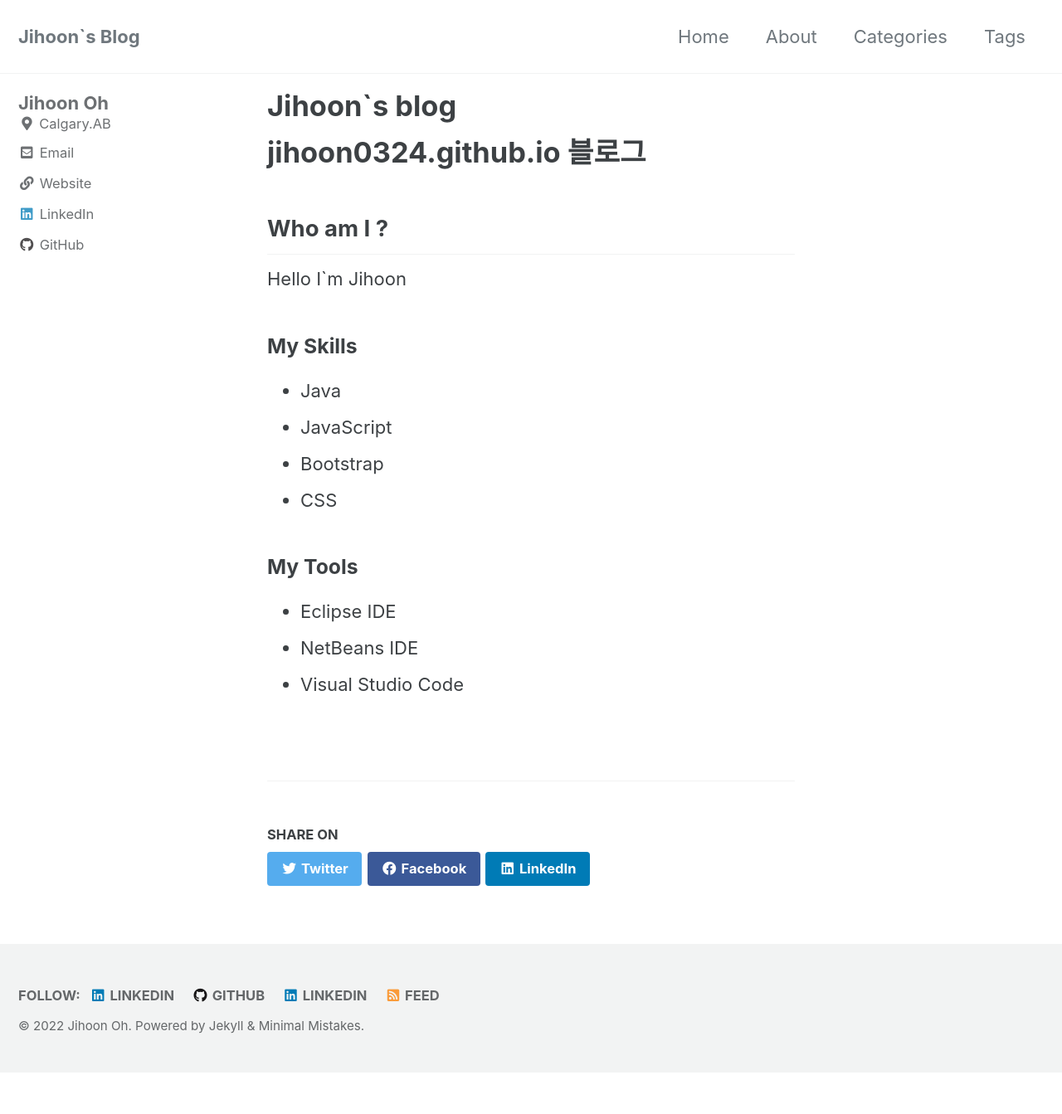
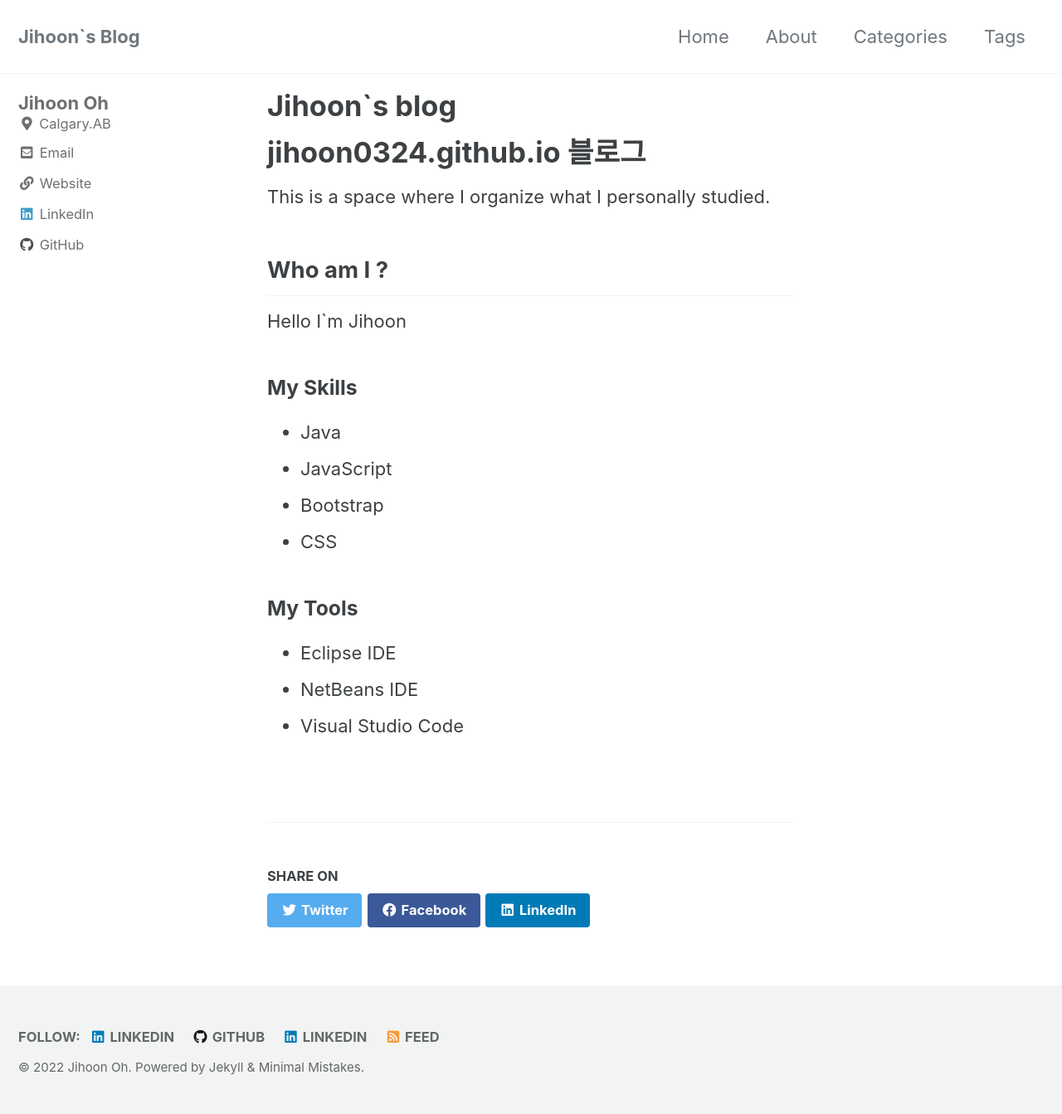
Before and after one commit to jihoon0324/jihoon0324.github.io, a Jekyll site: the page built from _pages/about.md, in a window 1280 px wide. Shown: the whole page at 83% size. Built offline with Jekyll 4.4.1, drawn with Linux system fonts in a browser that asks for light colours; cached includes are drawn as plain includes; before the commit the page ends 1293 px from its top, so only the background shows below that.

Commit message:
add about

```diff
--- a/_pages/about.md
+++ b/_pages/about.md
@@ -6,7 +6,7 @@ layout: single
 
 # jihoon0324.github.io 블로그
 
-
+This is a space where I organize what I personally studied.
 
 
 ##  Who am I ?
```
